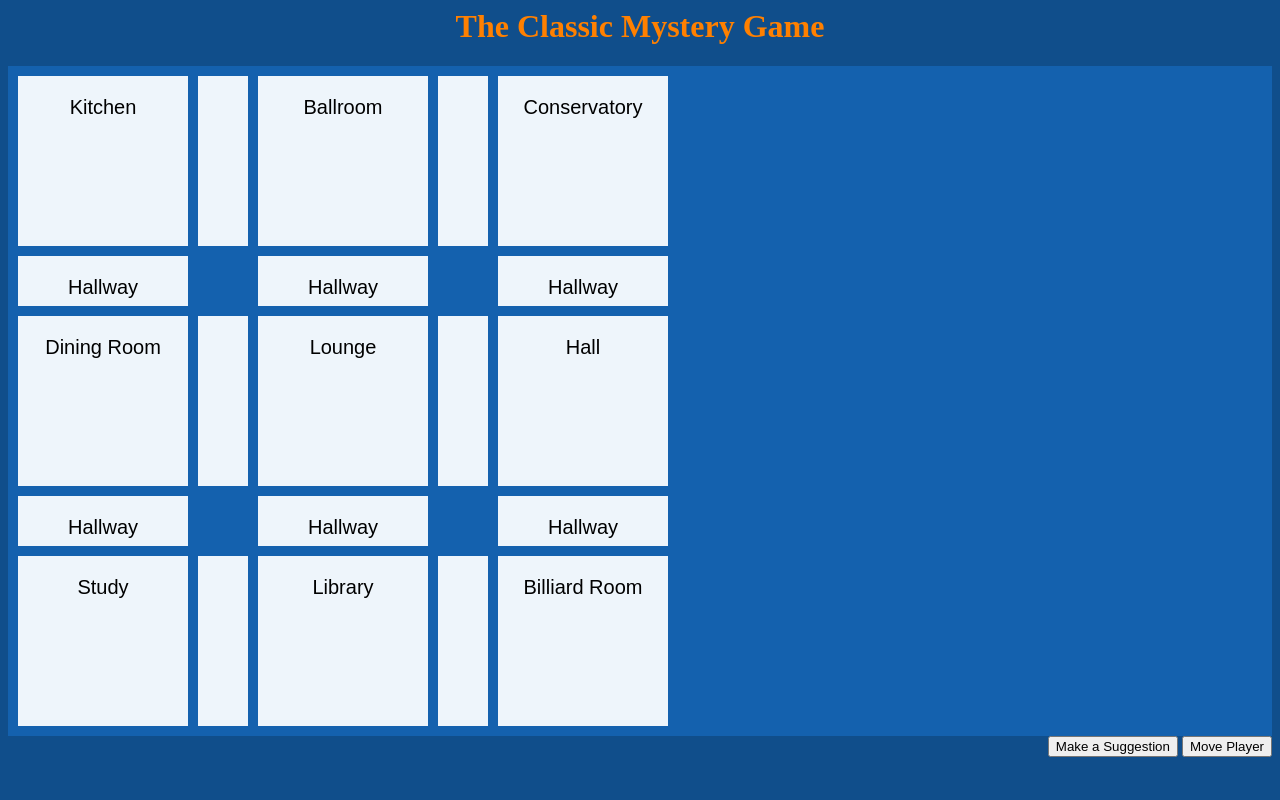
After one commit to bcohen3/clue-less, a Flask app: template app/client/templates/GameUI.html in a window 1280 px wide. The commit adds this page. Run offline with Flask 2, Linux system fonts and the light colour scheme; the template is opened without the code that fills it, so the values that code supplies are empty; some libraries are stand-ins or nearby versions.

Commit message:
Preliminary gameboard UI and buttons

```diff
--- /dev/null
+++ b/app/client/templates/GameUI.html
@@ -0,0 +1,124 @@
+<html>
+<head>
+<style>
+.grid-container {
+  display: grid;
+  grid-template-columns: 50px 50px 50px 50px 50px 50px 50px 50px 50px 50px 50px;
+  grid-template-rows: 50px 50px 50px 50px 50px 50px 50px 50px 50px 50px 50px;
+  grid-gap: 10px;
+  background-color: #1461ae;
+  padding: 10px;
+}
+.grid-container > div {
+  background-color: #eef5fb;
+  text-align: center;
+  padding: 20px;
+  font-size: 20px;
+  font-family: Arial;
+}
+.Room1 {
+grid-area: 1 / 1 / span 3 / span 3;
+}
+.Room2 {
+grid-area: 1 / 5 / span 3 / span 3;
+}
+.Room3 {
+grid-area: 1 / 9 / span 3 / span 3;
+}
+.Room4 {
+grid-area: 5 / 1 / span 3 / span 3;
+}
+.Room5 {
+grid-area: 5 / 5 / span 3 / span 3;
+}
+.Room6 {
+grid-area: 5 / 9 / span 3 / span 3;
+}
+.Room7 {
+grid-area: 9 / 1 / span 3 / span 3;
+}
+.Room8 {
+grid-area: 9 / 5 / span 3 / span 3;
+}
+.Room9 {
+grid-area: 9 / 9 / span 3 / span 3;
+}
+
+.HWc1 {
+grid-area: 1 / 4 / span 3 / span 1;
+}
+.HWc2 {
+grid-area: 1 / 8 / span 3 / span 1;
+}
+.HWc3 {
+grid-area: 5 / 4 / span 3 / span 1;
+}
+.HWc4 {
+grid-area: 5 / 8 / span 3 / span 1;
+}
+.HWc5 {
+grid-area: 9 / 4 / span 3 / span 1;
+}
+.HWc6 {
+grid-area: 9 / 8 / span 3 / span 1;
+}
+
+.HWr1 {
+grid-area: 4 / 1 / span 1 / span 3;
+}
+.HWr2 {
+grid-area: 4 / 5 / span 1 / span 3;
+}
+.HWr3 {
+grid-area: 4 / 9 / span 1 / span 3;
+}
+.HWr4 {
+grid-area: 8 / 1 / span 1 / span 3;
+}
+.HWr5 {
+grid-area: 8 / 5 / span 1 / span 3;
+}
+.HWr6 {
+grid-area: 8 / 9 / span 1 / span 3;
+}
+</style>
+</head>
+
+<body style="background-color:#104E8B;">
+<!-- header-->
+<div class="page-header"><font color="#FF8000">
+  <h1><center>The Classic Mystery Game</center></h1>
+</font>
+</div>
+
+<div class="grid-container">
+  <div id="12" class="Room1">Kitchen</div>
+  <div id="13" class="Room2">Ballroom</div>
+  <div id="14" class="Room3">Conservatory</div>
+  <div id="15" class="Room4">Dining Room</div>
+  <div id="16" class="Room5">Lounge</div>
+  <div id="17" class="Room6">Hall</div>
+  <div id="18" class="Room7">Study</div>
+  <div id="19" class="Room8">Library</div>
+  <div id="20" class="Room9">Billiard Room</div>
+  <div class="HWc1"></div>
+  <div class="HWc2"></div>
+  <div class="HWc3"></div>
+  <div class="HWc4"></div>
+  <div class="HWc5"></div>
+  <div class="HWc6"></div>
+  <div class="HWr1">Hallway</div>
+  <div class="HWr2">Hallway</div>
+  <div class="HWr3">Hallway</div>
+  <div class="HWr4">Hallway</div>
+  <div class="HWr5">Hallway</div>
+  <div class="HWr6">Hallway</div>
+</div>
+
+<div align="right">
+  <button href="" class="btn btn-primary btn-warning" type="submit">Make a Suggestion</button>
+  <button href="" class="btn btn-primary btn-warning" type="submit">Move Player</button>
+</div>
+
+</body>
+</html>
--- a/app/server/api/resources/home.py
+++ b/app/server/api/resources/home.py
@@ -38,7 +38,7 @@ def start_game():
                              created_game.weapons, created_game.game_board_status)
     game_board = game_runner.game_board_status
 
-    return render_template('pages/home.html', game_board=game_board)
+    return render_template('pages/GameUI.html', game_board=game_board)
 
 
 @blueprint.route('/move-player', methods=['POST'])
```
Also changed, not shown: app/client/templates/pages/home.html (+6 -4 lines).
